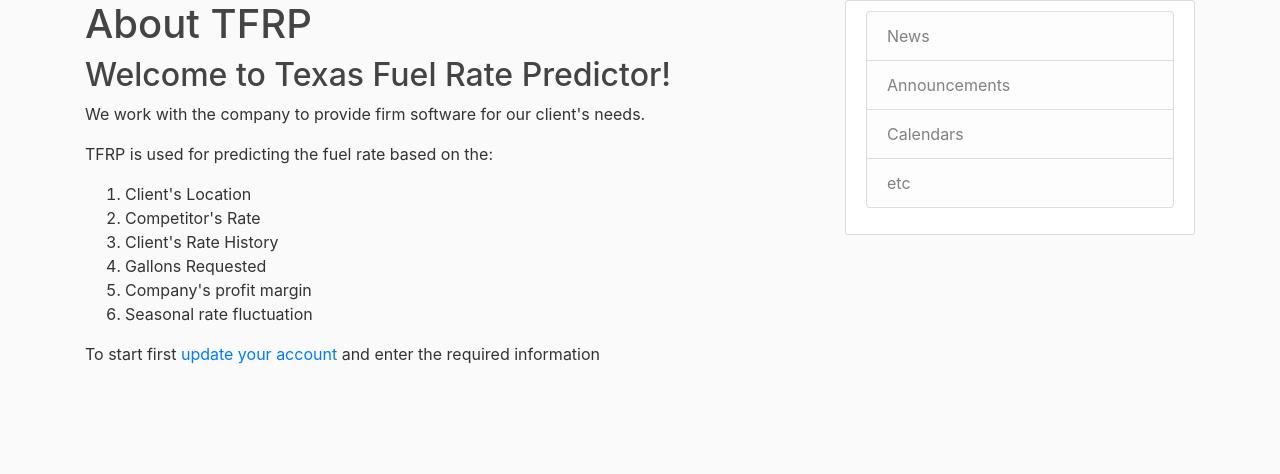
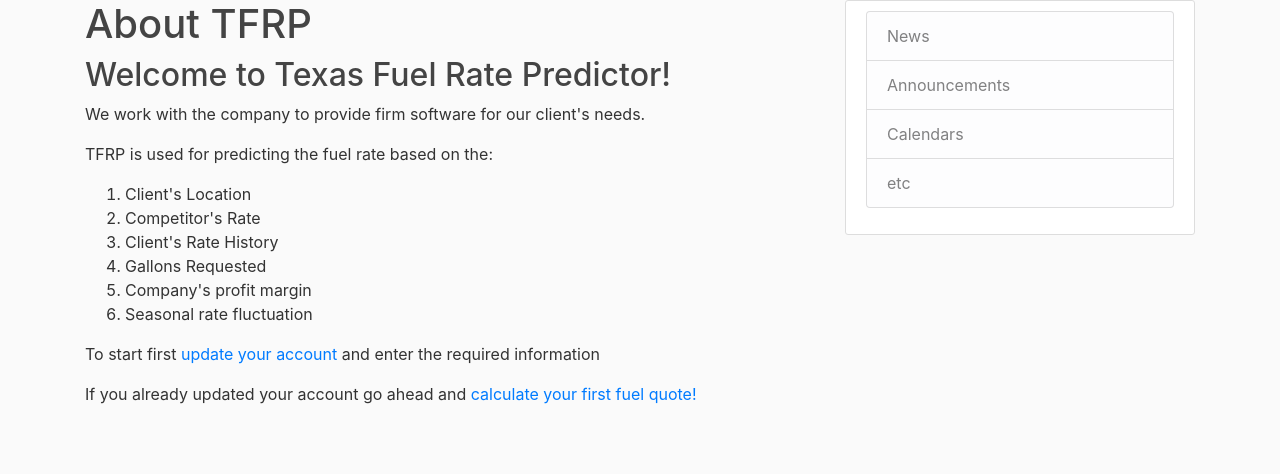
Before and after one commit to Hoangvo92/software-design, a Flask app: page /about in a window 1280 px wide. Shown: the part 80-554 px from the top of the page. Run offline with Flask 2, Linux system fonts and the light colour scheme; some libraries are stand-ins or nearby versions.

Commit message:
Modified about.html

```diff
--- a/texasfuelratepredictor/templates/about.html
+++ b/texasfuelratepredictor/templates/about.html
@@ -15,5 +15,6 @@
         <li>Seasonal rate fluctuation</li>
     </ol>
     <p>To start first <a href="{{ url_for('users.account') }}">update your account </a>and enter the required information</p>
+    <p>If you already updated your account go ahead and <a href="{{ url_for('fuel.fuel_rate_cal') }}">calculate your first fuel quote!</a></p>
 
 {% endblock content %}
```
